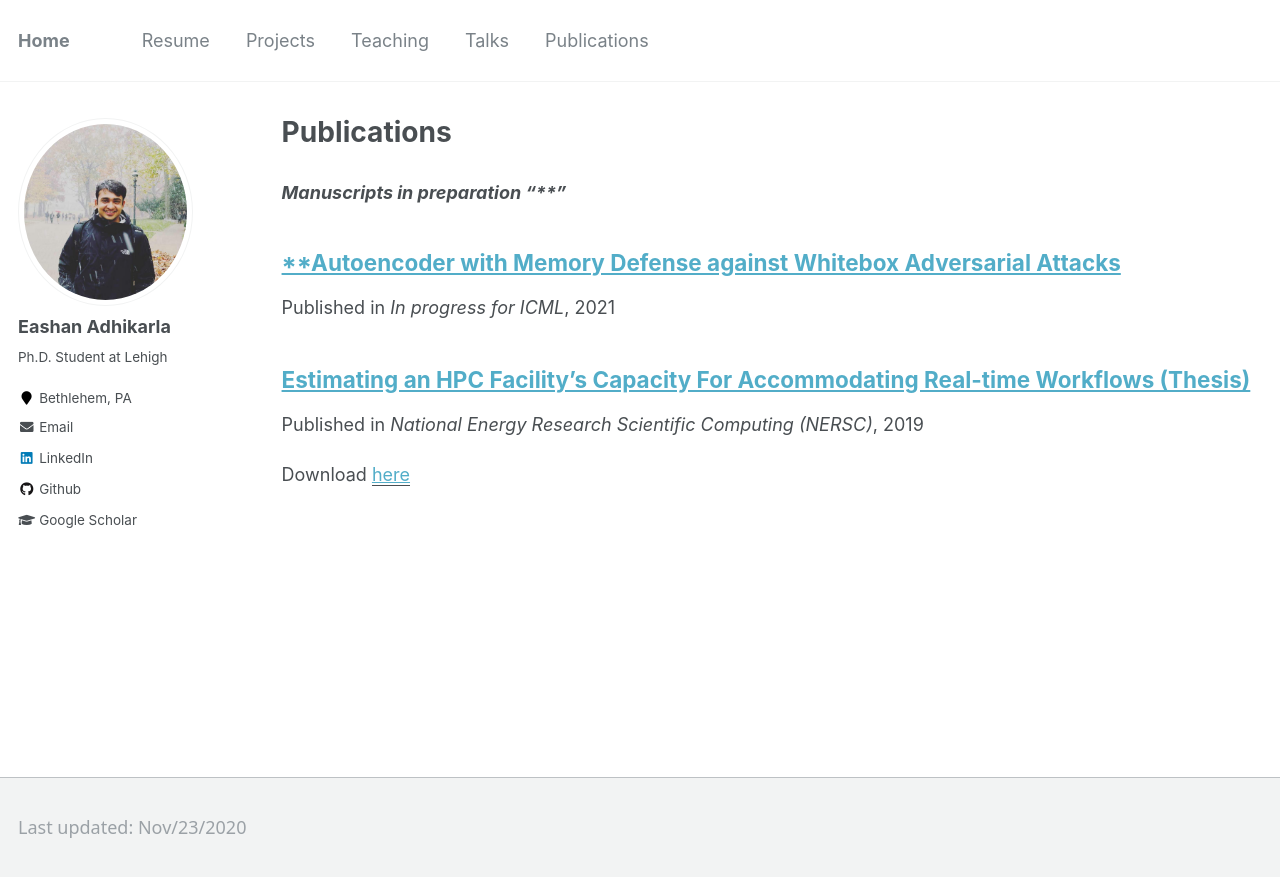
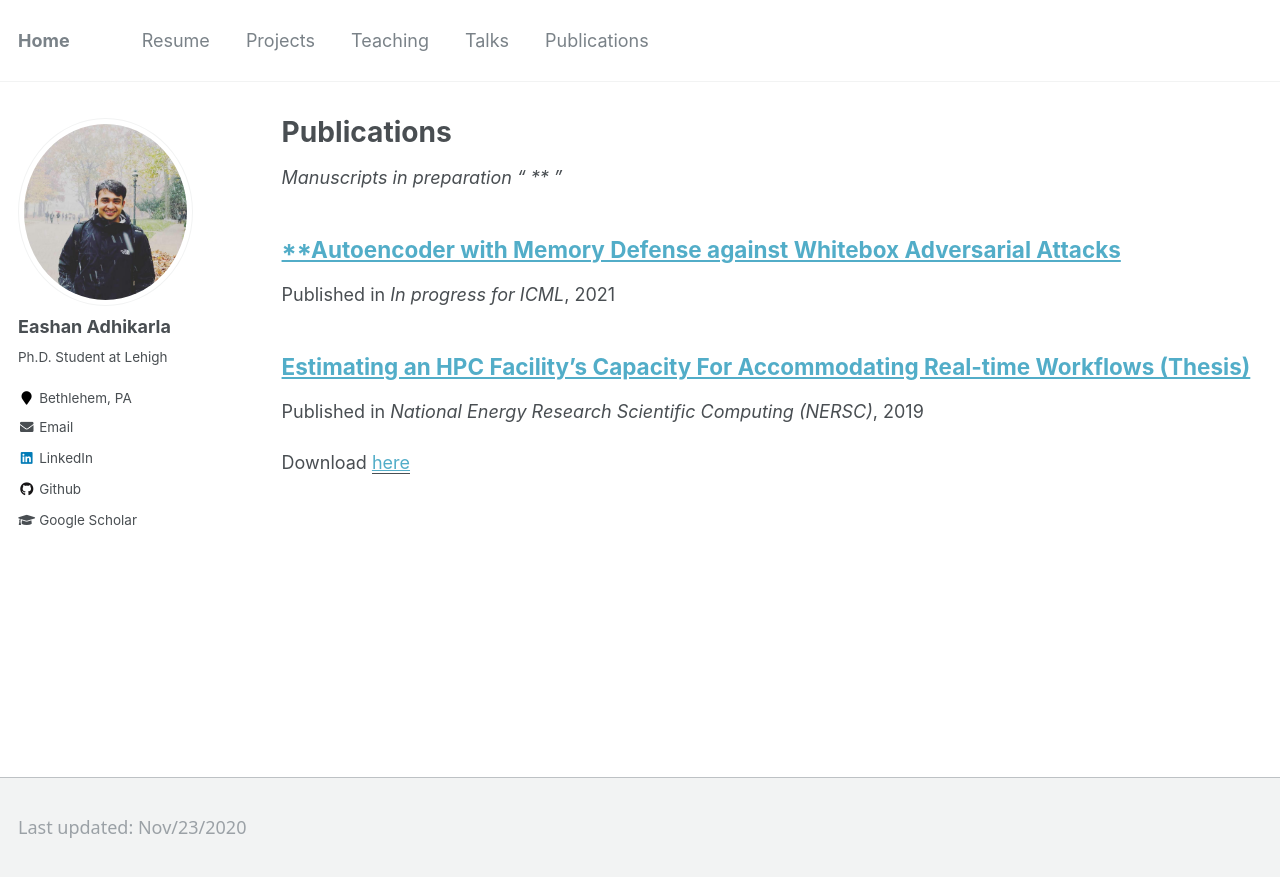
Before and after one commit to eashanadhikarla/eashanadhikarla.github.io, a Jekyll site: the page built from _pages/publications.md, in a window 1280 px wide. Shown: the top 877 px of the page. Built offline with Jekyll 4.4.1, drawn with Linux system fonts in a browser that asks for light colours.

Commit message:
pubs updated

```diff
--- a/_pages/publications.md
+++ b/_pages/publications.md
@@ -6,7 +6,7 @@ author_profile: true
 ---
 
 <!-- You can also find my articles on [my Google Scholar profile](https://scholar.google.co.uk/citations?user=NG6WOPQAAAAJ&hl=en). -->
-### _Manuscripts in preparation “**”_
+_Manuscripts in preparation “ ** ”_
 
 {% include base_path %}
 
```
